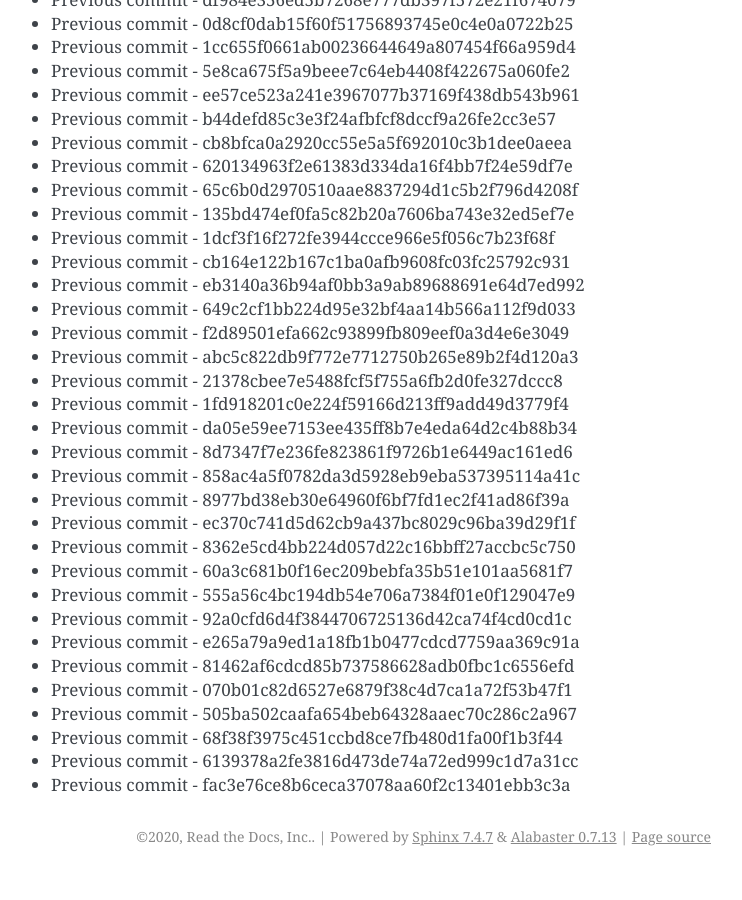
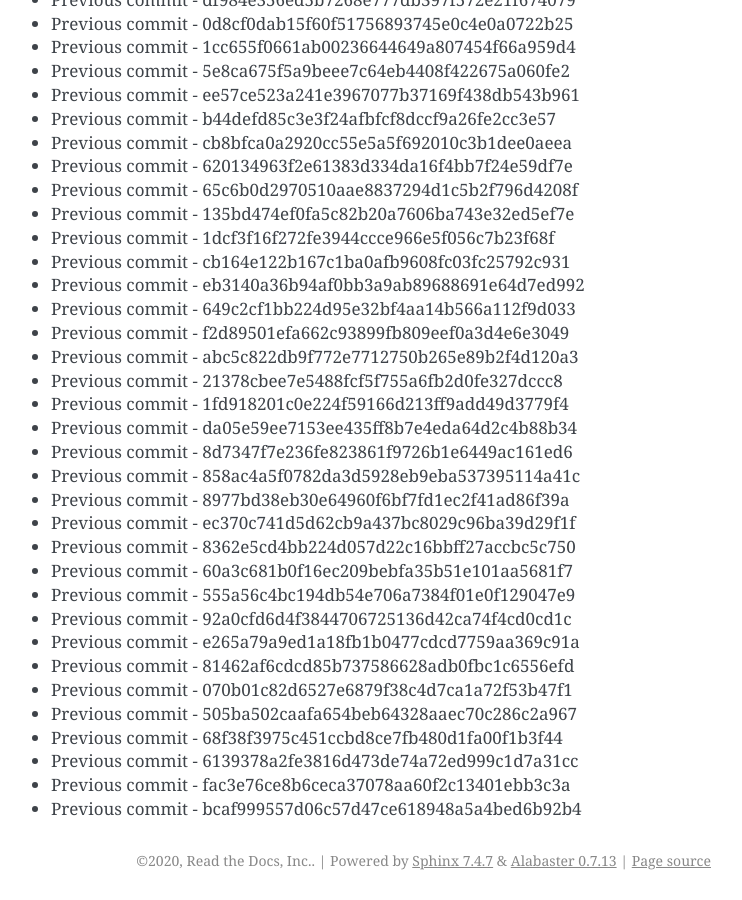
Before and after one commit to readthedocs/rtd-git-stresstest, a Sphinx documentation site: the page built from docs/updates.rst, in a window 1280 px wide and 900 px high, scrolled down 19836 px. Shown: the whole window, without its empty margins (399-1141 px from the left). Built offline with Sphinx 7.4.7, drawn with Linux system fonts in a browser that asks for light colours; before the commit the page ends 20712 px from its top, so only the background shows below that.

Commit message:
Generating commit from previous: bcaf999557d06c57d47ce618948a5a4bed6b92b4

```diff
--- a/docs/updates.rst
+++ b/docs/updates.rst
@@ -865,3 +865,4 @@ It can be tested for any performance characteristics.
 * Previous commit - 68f38f3975c451ccbd8ce7fb480d1fa00f1b3f44
 * Previous commit - 6139378a2fe3816d473de74a72ed999c1d7a31cc
 * Previous commit - fac3e76ce8b6ceca37078aa60f2c13401ebb3c3a
+* Previous commit - bcaf999557d06c57d47ce618948a5a4bed6b92b4
```
